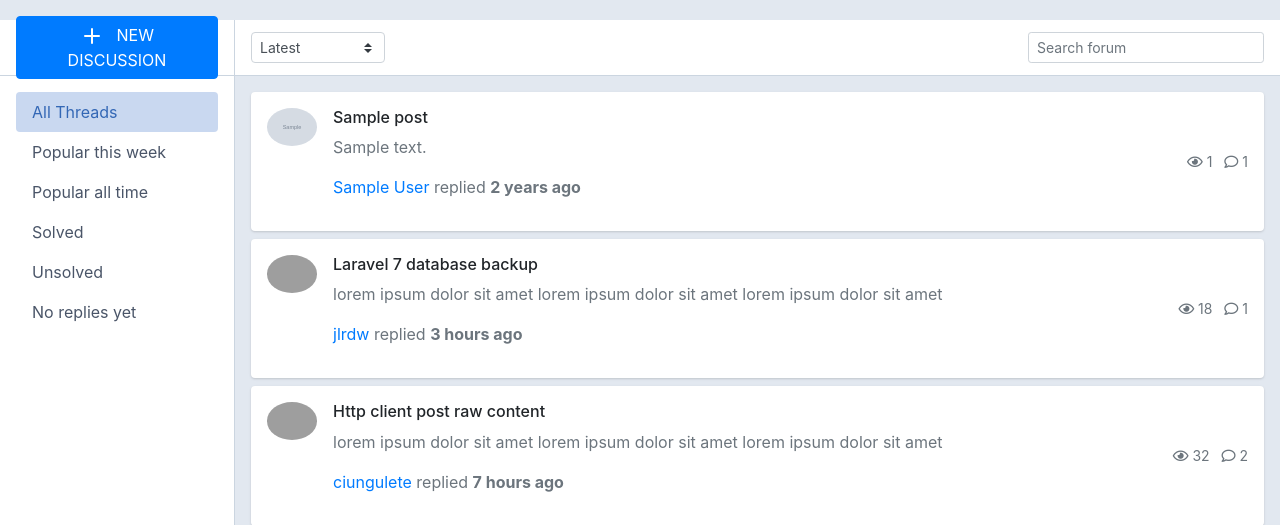
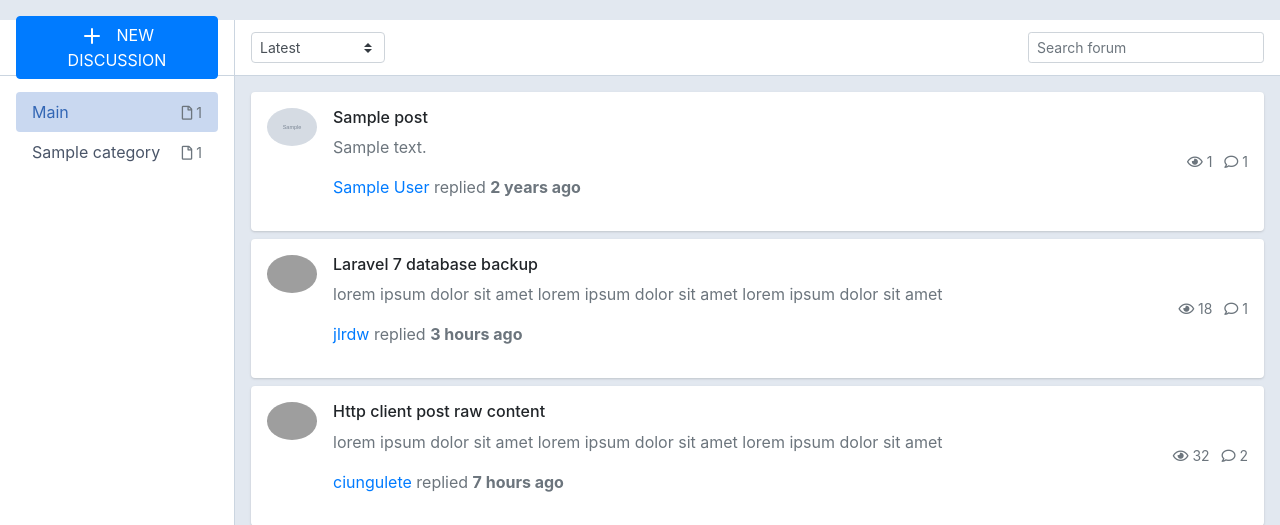
Before and after one commit to hoxas/forum, a Django app: page / in a window 1280 px wide. Shown: the top 525 px of the page. Run offline with Django 4.2, Linux system fonts and the light colour scheme; tables that the repository leaves empty hold one stand-in row (values such as "Sample post"); grey boxes marked "Sample" are stand-in pictures; some libraries are stand-ins or nearby versions; grey boxes are pictures that could not be loaded.

Commit message:
🎰 Adding categories with post count to sidebar

```diff
--- a/main/templates/main/main.html
+++ b/main/templates/main/main.html
@@ -56,18 +56,30 @@
                                         ">
                                     <div class="simplebar-content" style="padding: 16px">
                                         <nav class="nav nav-pills nav-gap-y-1 flex-column">
-                                            <a href="javascript:void(0)"
-                                                class="nav-link nav-link-faded has-icon active">All Threads</a>
-                                            <a href="javascript:void(0)"
-                                                class="nav-link nav-link-faded has-icon">Popular this week</a>
-                                            <a href="javascript:void(0)"
-                                                class="nav-link nav-link-faded has-icon">Popular all time</a>
-                                            <a href="javascript:void(0)"
-                                                class="nav-link nav-link-faded has-icon">Solved</a>
-                                            <a href="javascript:void(0)"
-                                                class="nav-link nav-link-faded has-icon">Unsolved</a>
-                                            <a href="javascript:void(0)" class="nav-link nav-link-faded has-icon">No
-                                                replies yet</a>
+                                            <a href="/" class="nav-link nav-link-faded active">
+                                                <div class="nav-item media forum-item">
+                                                    <div class="media-body">
+                                                        Main
+                                                    </div>
+                                                    <div class="text-muted small text-center align-self-center">
+                                                        <i class="far fa-file ml-2"></i> {{data.all_posts_count}}
+                                                    </div>
+                                                </div>
+                                            </a>
+
+                                            {% for category in data.categories %}
+                                            <a href="/category/{{category.name.lower}}/"
+                                                class="nav-link nav-link-faded">
+                                                <div class="nav-item media forum-item">
+                                                    <div class="media-body">
+                                                        {{ category.name }}
+                                                    </div>
+                                                    <div class="text-muted small text-center align-self-center">
+                                                        <i class="far fa-file ml-2"></i> {{category.posts_count}}
+                                                    </div>
+                                                </div>
+                                            </a>
+                                            {% endfor %}
                                         </nav>
                                     </div>
                                 </div>
```
